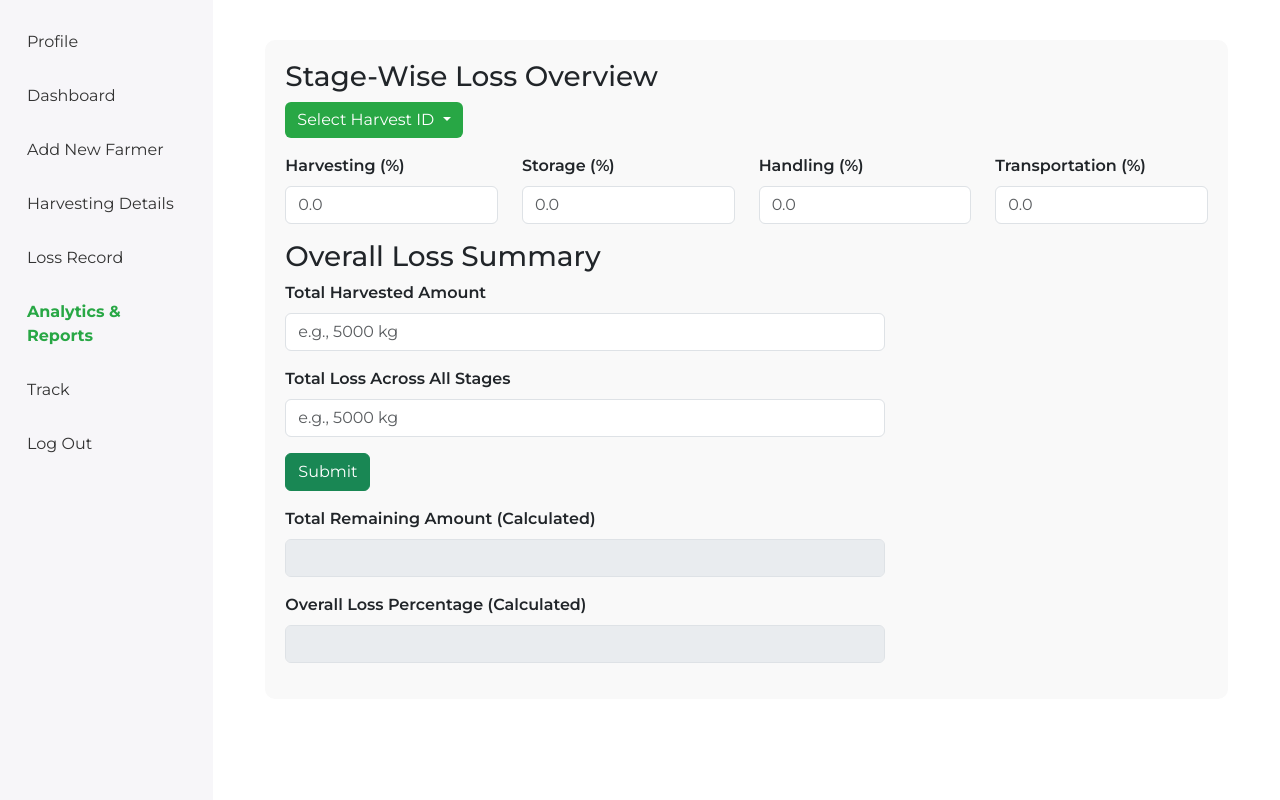
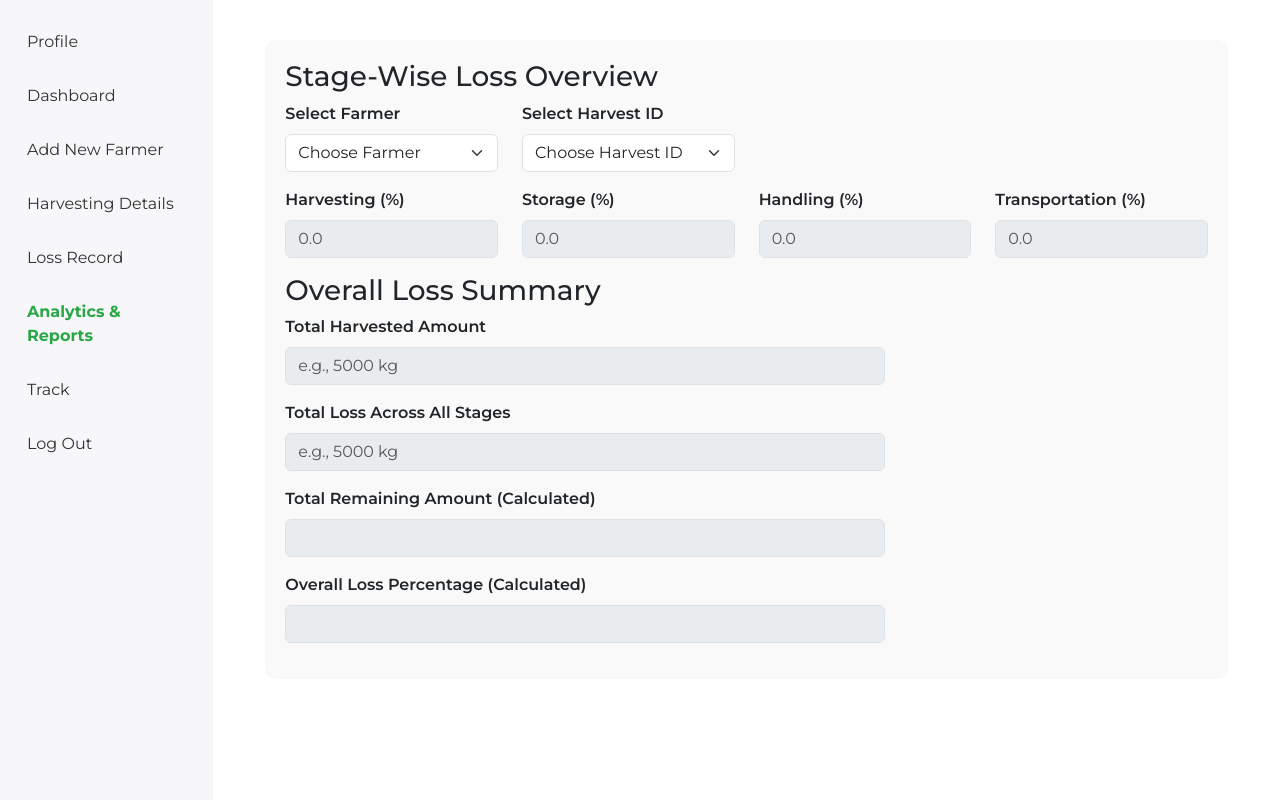
Before and after one commit to yusaislam48/HarvestHub, a Flask app: template templates/analyticsAndReports.html in a window 1280 px wide. Shown: the part 56-856 px from the top of the page. Run offline with Flask 3, Linux system fonts and the light colour scheme; the template is opened without the code that fills it: most values are stand-ins (such as "Sample title", 1, 10 or a date in 2020).

Commit message:
Analytics and Reports working properly

```diff
--- a/app.py
+++ b/app.py
@@ -291,6 +291,82 @@ def get_initial_amount():
 
 
 
+@app.route('/analytics_and_reports', methods=['GET'])
+def analytics_and_reports():
+    db = get_db_connection()
+    cursor = db.cursor(dictionary=True)
+
+    # Fetch all farmers for the dropdown
+    cursor.execute("SELECT id, name FROM farmers")
+    farmers = cursor.fetchall()
+
+    cursor.close()
+    db.close()
+
+    # Render the Analytics & Reports page with the list of farmers
+    return render_template('analyticsAndReports.html', farmers=farmers)
+@app.route('/get_loss_data', methods=['POST'])
+def get_loss_data():
+    db = get_db_connection()
+    cursor = db.cursor(dictionary=True)
+
+    try:
+        data = request.json
+        farmer_id = data['farmer_id']
+        harvest_id = data['harvest_id']
+
+        # Fetch loss data with priority for remaining_amount
+        cursor.execute("""
+            SELECT
+                h.amount AS total_harvested,
+                COALESCE(ts.remaining_amount,
+                    s.remaining_amount,
+                    hnd.remaining_amount,
+                    hs.remaining_amount,
+                    0) AS total_remaining, -- Priority: transportation > storage > handling > harvesting
+                COALESCE(hs.loss_percentage, 0) AS harvesting_loss,
+                COALESCE(s.loss_percentage, 0) AS storage_loss,
+                COALESCE(hnd.loss_percentage, 0) AS handling_loss,
+                COALESCE(ts.loss_percentage, 0) AS transport_loss
+            FROM harvest_details h
+            LEFT JOIN transportation_stage ts ON h.id = ts.harvest_id AND h.farmer_id = ts.farmer_id
+            LEFT JOIN storage_stage s ON h.id = s.harvest_id AND h.farmer_id = s.farmer_id
+            LEFT JOIN handling_stage hnd ON h.id = hnd.harvest_id AND h.farmer_id = hnd.farmer_id
+            LEFT JOIN harvesting_stage hs ON h.id = hs.harvest_id AND h.farmer_id = hs.farmer_id
+            WHERE h.farmer_id = %s AND h.id = %s
+        """, (farmer_id, harvest_id))
+
+        result = cursor.fetchone()
+
+        if not result:
+            result = {
+                'total_harvested': 0,
+                'total_remaining': 0,
+                'harvesting_loss': 0,
+                'storage_loss': 0,
+                'handling_loss': 0,
+                'transport_loss': 0
+            }
+
+        total_harvested = float(result['total_harvested'] or 0)
+        total_remaining = float(result['total_remaining'] or 0)
+        total_loss = total_harvested - total_remaining
+
+        result.update({
+            'total_loss': total_loss
+        })
+
+        return jsonify(result)
+
+    except Exception as e:
+        print("Error in /get_loss_data:", str(e))
+        return jsonify({'error': str(e)}), 500
+
+    finally:
+        cursor.close()
+        db.close()
+
+
 # Route: Logout
 @app.route('/logout')
 def logout():
--- a/templates/analyticsAndReports.html
+++ b/templates/analyticsAndReports.html
@@ -108,33 +108,40 @@
           <h3>Stage-Wise Loss Overview</h3>
           <form>
             <!-- Dropdown and Stage-Wise Inputs -->
-            <div class="mb-3">
-              <button class="btn dropdown-toggle" type="button" data-bs-toggle="dropdown" aria-expanded="false">
-                Select Harvest ID
-              </button>
-              <ul class="dropdown-menu">
-                <li><a class="dropdown-item" href="#">Harvest 1</a></li>
-                <li><a class="dropdown-item" href="#">Harvest 2</a></li>
-                <li><a class="dropdown-item" href="#">Harvest 3</a></li>
-              </ul>
+            <div class="row mb-3">
+              <div class="col-md-3">
+                <label for="farmer" class="form-label">Select Farmer</label>
+                <select class="form-select" id="farmer" name="farmer_id" required>
+                  <option value="" disabled selected>Choose Farmer</option>
+                  {% for farmer in farmers %}
+                  <option value="{{ farmer['id'] }}">{{ farmer['name'] }}</option>
+                  {% endfor %}
+                </select>
+              </div>
+              <div class="col-md-3">
+                <label for="harvestId" class="form-label">Select Harvest ID</label>
+                <select class="form-select" id="harvestId" name="harvest_id" required>
+                  <option value="" disabled selected>Choose Harvest ID</option>
+                </select>
+              </div>
             </div>
 
-            <div class="row mb-3">
+            <div class="row mb-3 mt-3">
               <div class="col-md-3">
                 <label for="harvestingLoss" class="form-label">Harvesting (%)</label>
-                <input type="text" class="form-control" id="harvestingLoss" placeholder="0.0">
+                <input type="text" class="form-control" id="harvestingLoss" placeholder="0.0" readonly>
               </div>
               <div class="col-md-3">
                 <label for="storageLoss" class="form-label">Storage (%)</label>
-                <input type="text" class="form-control" id="storageLoss" placeholder="0.0">
+                <input type="text" class="form-control" id="storageLoss" placeholder="0.0" readonly>
               </div>
               <div class="col-md-3">
                 <label for="handlingLoss" class="form-label">Handling (%)</label>
-                <input type="text" class="form-control" id="handlingLoss" placeholder="0.0">
+                <input type="text" class="form-control" id="handlingLoss" placeholder="0.0" readonly>
               </div>
               <div class="col-md-3">
                 <label for="transportLoss" class="form-label">Transportation (%)</label>
-                <input type="text" class="form-control" id="transportLoss" placeholder="0.0">
+                <input type="text" class="form-control" id="transportLoss" placeholder="0.0" readonly>
               </div>
             </div>
 
@@ -142,14 +149,11 @@
             <h3>Overall Loss Summary</h3>
             <div class="mb-3">
               <label for="totalHarvestedAmount" class="form-label">Total Harvested Amount</label>
-              <input type="text" class="form-control wide-input" id="totalHarvestedAmount" placeholder="e.g., 5000 kg">
+              <input type="text" class="form-control wide-input" id="totalHarvestedAmount" placeholder="e.g., 5000 kg" readonly>
             </div>
             <div class="mb-3">
               <label for="totalLossAmount" class="form-label">Total Loss Across All Stages</label>
-              <input type="text" class="form-control wide-input" id="totalLossAmount" placeholder="e.g., 5000 kg">
-            </div>
-            <div class="mb-3">
-              <button type="submit" class="btn btn-success">Submit</button>
+              <input type="text" class="form-control wide-input" id="totalLossAmount" placeholder="e.g., 5000 kg" readonly>
             </div>
             <div class="mb-3">
               <label for="remainingAmount" class="form-label">Total Remaining Amount (Calculated)</label>
@@ -161,11 +165,80 @@
             </div>
           </form>
         </div>
+
       </div>
     </div>
   </div>
 
   <!-- Bootstrap JS -->
   <script src="https://cdn.jsdelivr.net/npm/bootstrap@5.3.1/dist/js/bootstrap.bundle.min.js"></script>
+  <script>
+    document.addEventListener('DOMContentLoaded', () => {
+      const farmerDropdown = document.getElementById('farmer');
+      const harvestDropdown = document.getElementById('harvestId');
+
+      // Fetch Harvest IDs when Farmer is selected
+      farmerDropdown.addEventListener('change', () => {
+        const farmerId = farmerDropdown.value;
+
+        fetch(`/get_harvest_ids/${farmerId}`)
+          .then(response => response.json())
+          .then(harvestIds => {
+            harvestDropdown.innerHTML = '<option value="" disabled selected>Choose Harvest ID</option>';
+            harvestIds.forEach(id => {
+              const option = document.createElement('option');
+              option.value = id.id;
+              option.textContent = `Harvest ID: ${id.id}`;
+              harvestDropdown.appendChild(option);
+            });
+          })
+          .catch(error => console.error('Error fetching harvest IDs:', error));
+      });
+
+      // Fetch Loss Data when Harvest ID is selected
+      harvestDropdown.addEventListener('change', () => {
+        const farmerId = farmerDropdown.value;
+        const harvestId = harvestDropdown.value;
+
+        if (!farmerId || !harvestId) {
+          console.error('Farmer ID or Harvest ID is missing');
+          return;
+        }
+
+        fetch('/get_loss_data', {
+          method: 'POST',
+          headers: { 'Content-Type': 'application/json' },
+          body: JSON.stringify({ farmer_id: farmerId, harvest_id: harvestId })
+        })
+          .then(response => {
+            if (!response.ok) {
+              throw new Error(`HTTP error! status: ${response.status}`);
+            }
+            return response.json();
+          })
+          .then(data => {
+            console.log('Loss data received:', data);
+
+            // Update fields with loss data
+            document.getElementById('harvestingLoss').value = data.harvesting_loss || '0.0';
+            document.getElementById('storageLoss').value = data.storage_loss || '0.0';
+            document.getElementById('handlingLoss').value = data.handling_loss || '0.0';
+            document.getElementById('transportLoss').value = data.transport_loss || '0.0';
+
+            document.getElementById('totalHarvestedAmount').value = data.total_harvested || '0.0';
+            document.getElementById('remainingAmount').value = data.total_remaining || '0.0';
+            document.getElementById('totalLossAmount').value = data.total_loss || '0.0';
+
+            const totalHarvested = parseFloat(data.total_harvested || 0);
+            const totalLoss = parseFloat(data.total_loss || 0);
+            const overallLossPercentage = totalHarvested > 0 ? ((totalLoss / totalHarvested) * 100).toFixed(2) : '0.0';
+
+            document.getElementById('overallLossPercentage').value = overallLossPercentage;
+          })
+          .catch(error => console.error('Error fetching loss data:', error));
+      });
+    });
+
+  </script>
 </body>
 </html>
```
